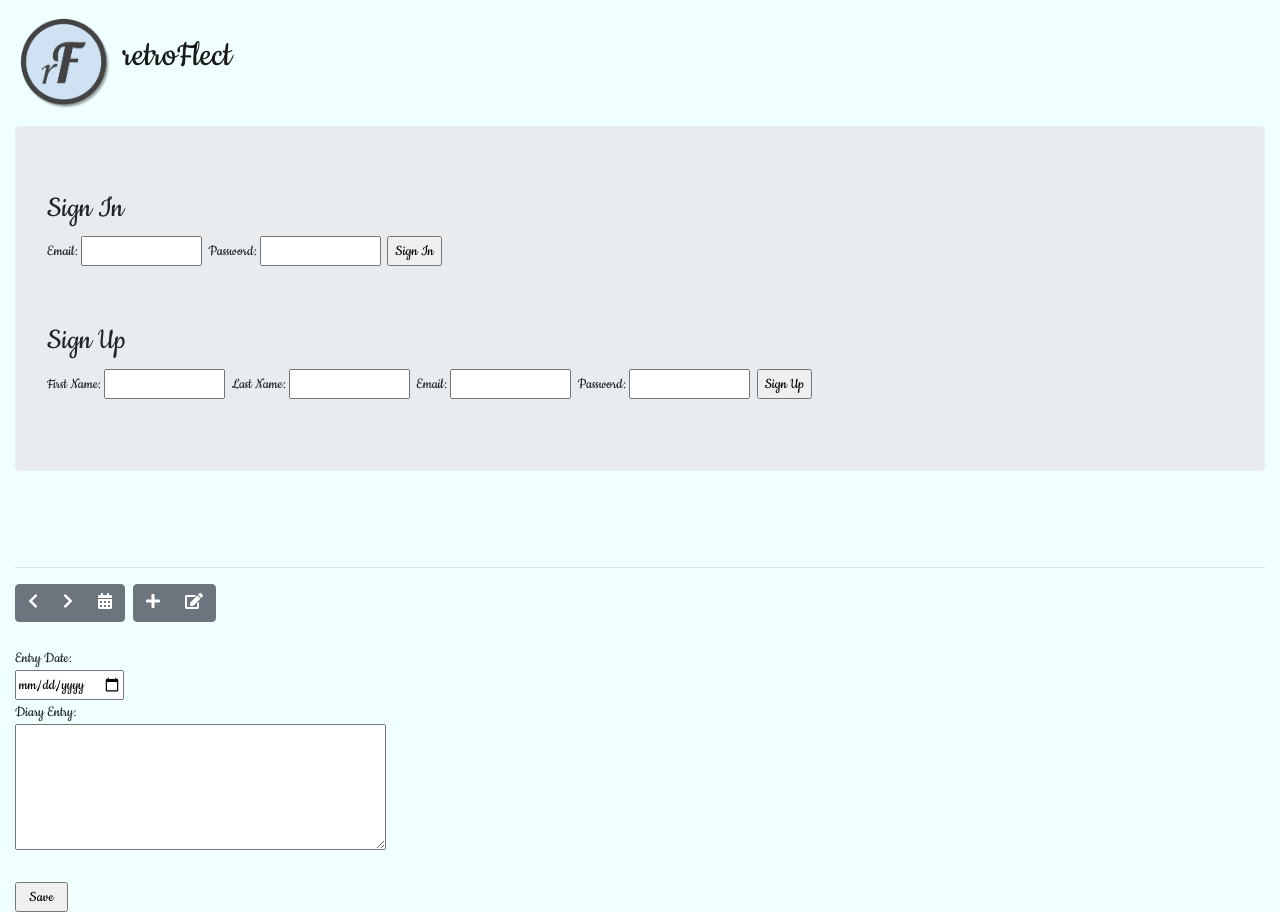
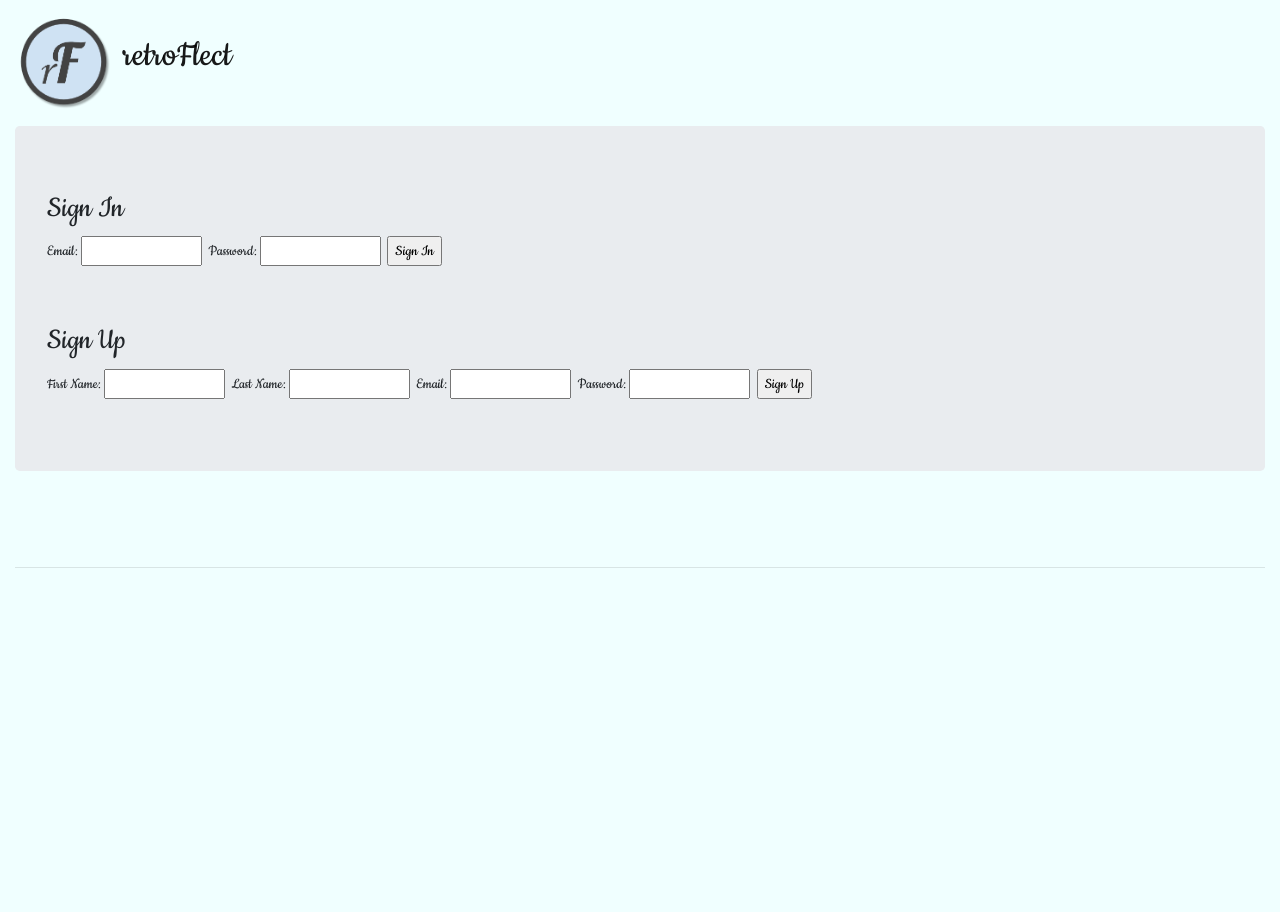
Before and after one commit to retroFlecters/retroflect-cra, a React (Create React App) app: page / in a window 1280 px wide. After the commit the page ends 800 px from the top, so only its background shows below. Built offline with nearby package versions, Linux system fonts and the light colour scheme; no server answers.

Commit message:
Conitionally render auth forms or entry

```diff
--- a/src/App.js
+++ b/src/App.js
@@ -41,7 +41,7 @@ function App() {
 
   const handleNewEntry = async entry => {
     const res = await entriesService.create(entry);
-    setEntries(entries.concat(res.data))
+    setEntries(entries.concat(res.data));
     // redirect to "/" route
   };
 
@@ -49,6 +49,9 @@ function App() {
     <div>
       <NavBar handleSignOut={handleSignOutRequest} user={user}></NavBar>
       <div className="col-12">
+        {!user.email ? (
+          <>
+            {" "}
             <div className="jumbotron">
               <SignInForm handleRequest={handleSignInRequest} />
               <br></br>
@@ -58,9 +61,14 @@ function App() {
             <br></br>
             <br></br>
             <hr></hr>
+          </>
+        ) : (
+          <>
             <EntryView entries={entries}></EntryView>
             <br />
             <EntryAdd handleNewEntry={handleNewEntry} />
+          </>
+        )}
       </div>
     </div>
   );
```
Lines whose indentation alone changed are shown as unchanged.
